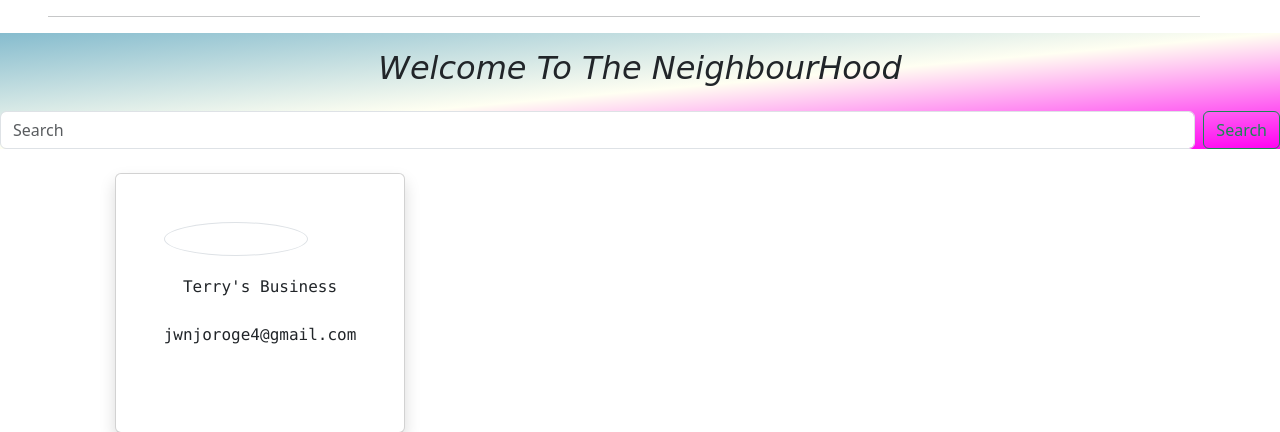
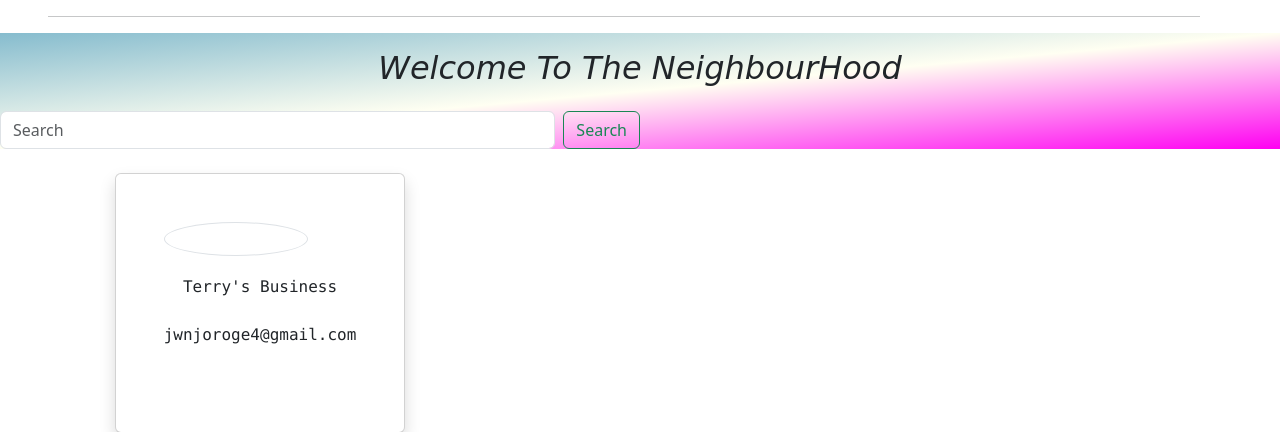
Before and after one commit to njoroge-jane/neighbourhood, a Django app: page / in a window 1280 px wide. Shown: the part 110-542 px from the top of the page. Run offline with Django 4.2, Linux system fonts and the light colour scheme; a user stored in the database is signed in; data comes from the database, SQL or seed files in the repository; some libraries are stand-ins or nearby versions.

Commit message:
add procfile

```diff
--- a/neighbour/templates/index.html
+++ b/neighbour/templates/index.html
@@ -14,8 +14,8 @@
     <i>Welcome To The NeighbourHood </i
     ><i style="color: rgb(255, 0, 242)" class="fas fa-house"></i>
   </h2>
-  <form class="d-flex" action="{% url 'search_results'%}">
-    <input class="form-control me-2" type="search" placeholder="Search" aria-label="Search Users" name="users">
+  <form class="d-flex justify-content-center me-5 col-md-6" action="{% url 'search_results'%}">
+    <input class="form-control me-2 " type="search" placeholder="Search" aria-label="Search Users" name="users">
     <button class="btn btn-outline-success" type="submit">Search</button>
   </form>
 </div>
```
Also changed, not shown: 1 other file.
